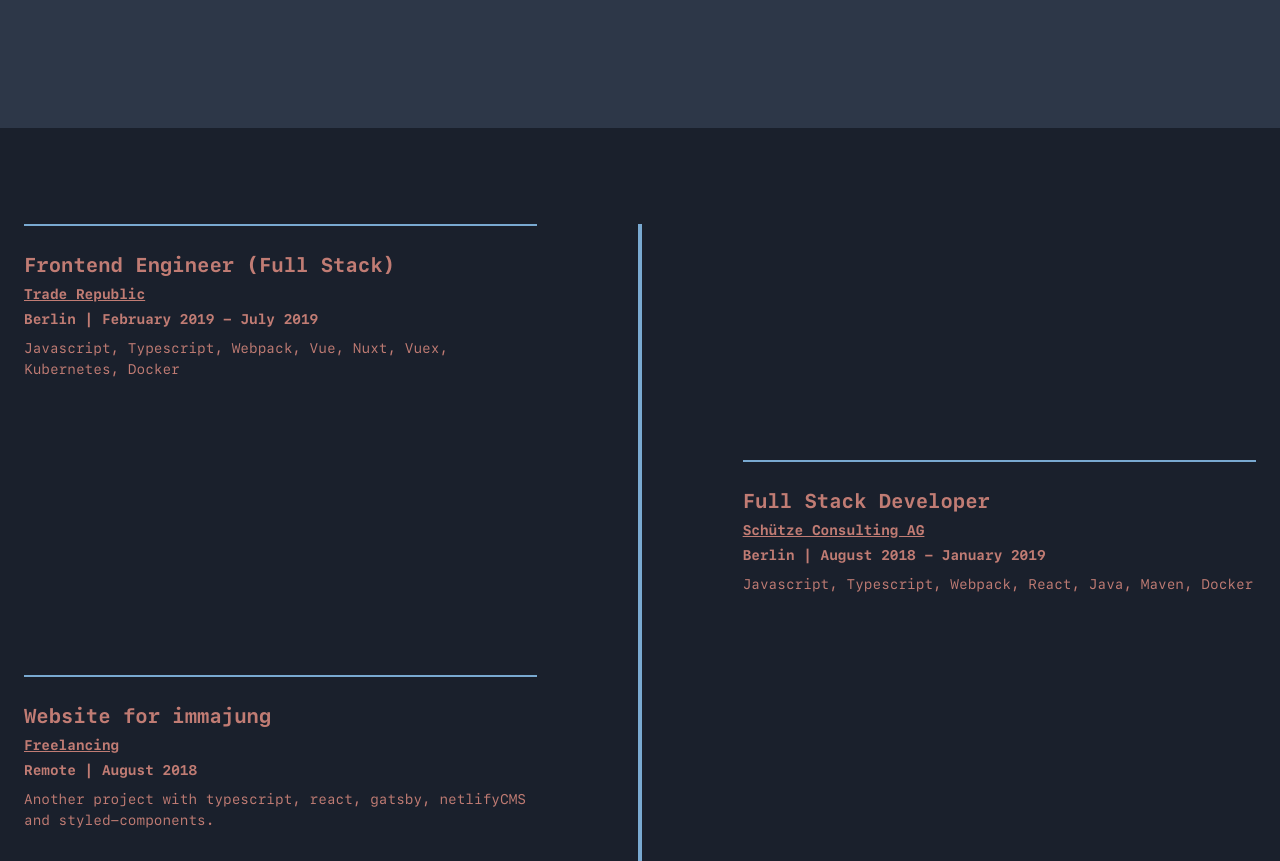
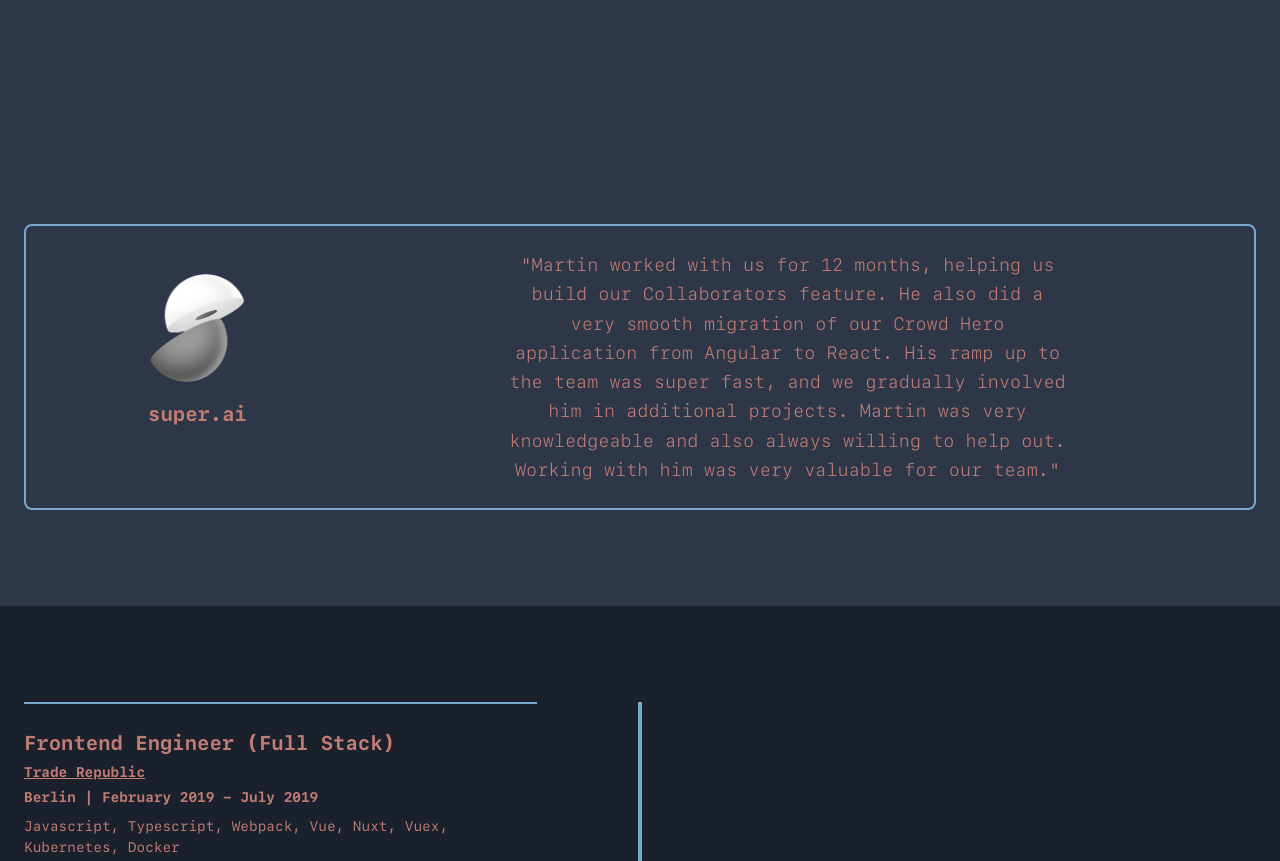
Before and after one commit to makiri1993/my-website, a Gatsby site: page / in a window 1280 px wide. Shown: the part 720-1581 px from the top of the page. Built offline with nearby package versions, Linux system fonts and the light colour scheme; Gatsby itself is replaced by a stand-in of ours; some packages are replaced by stand-ins of ours.

Commit message:
add testimonial

```diff
--- a/content/content/pages/index.md
+++ b/content/content/pages/index.md
@@ -7,7 +7,12 @@ navigation:
     link: https://github.com/makiri1993
   - name: LinkedIn
     link: https://de.linkedin.com/in/%F0%9F%92%BB-martin-kireew-93912a153/en-us
-introduction: "hey!\n\nmy name is martin.\n\nI'm a full stack developer based in berlin.\n\nI'm a huge entusiast of new tech always looking for a new opportunity to shape my skills and my knowledge.\n\nCurrent side project:\nSeveral different applications with GO and React Native.\n\nClick on the button below to see my cv!"
+introduction: "hey!\n\nmy name is martin.\n\nI'm a full stack developer based in Berlin.\n\nI'm a huge entusiast of new tech always looking for a new opportunity to shape my skills and my knowledge.\n\nCurrent side project:\nSeveral different applications with GO and React Native.\n\nClick on the button below to see my cv!"
+testimonials:
+  - name: super.ai
+    link: https://super.ai
+    image: superai.png
+    text: Martin worked with us for 12 months, helping us build our Collaborators feature. He also did a very smooth migration of our Crowd Hero application from Angular to React. His ramp up to the team was super fast, and we gradually involved him in additional projects. Martin was very knowledgeable and also always willing to help out. Working with him was very valuable for our team.
 skills:
   - name: 'Typescript'
     description: 'the better javascript'
--- a/gatsby-config.js
+++ b/gatsby-config.js
@@ -24,13 +24,13 @@ module.exports = {
         // purgeOnly : ['components/', '/main.css', 'bootstrap/'], // Purge only these files/folders
       },
     },
-    // {
-    //   resolve: `gatsby-source-filesystem`,
-    //   options: {
-    //     name: `images`,
-    //     path: `${__dirname}/content/images`,
-    //   },
-    // },
+    {
+      resolve: `gatsby-source-filesystem`,
+      options: {
+        name: `images`,
+        path: `${__dirname}/content/images`,
+      },
+    },
     {
       resolve: `gatsby-source-filesystem`,
       options: {
--- a/package.json
+++ b/package.json
@@ -42,7 +42,7 @@
   "license": "MIT",
   "scripts": {
     "build": "gatsby build",
-    "develop": "gatsby develop",
+    "develop": "gatsby develop -H 0.0.0.0",
     "format": "prettier --write src/**/*.{js,jsx,ts,tsx}",
     "start": "npm run develop",
     "serve": "gatsby serve",
--- /dev/null
+++ b/src/components/Testimonial/Testimonial.tsx
@@ -0,0 +1,25 @@
+import React, { FC } from 'react'
+import { Image } from '../util/image/Image'
+
+export interface TestimonialProps {
+  name: string
+  image: string
+  text: string
+  link: string
+}
+
+export const Testimonial: FC<TestimonialProps> = ({ image, name, text, link }) => {
+  console.log(link)
+
+  return (
+    <div className="flex flex-col md:flex-row items-center border-2 border-secondary rounded-lg py-4 md:p-6">
+      <a className="w-3/12 flex flex-col items-center justify-center" href={link} target="_blank" rel="noreferrer">
+        <Image className="w-20 md:w-24" imageName={image} />
+        <h2 className="py-4 text-primary">{name}</h2>
+      </a>
+      <blockquote className="w-10/12 md:w-9/12 lg:px-24 xl:px-40 font-light lg:text-lg text-center text-primary leading-relaxed">
+        &quot;{text}&quot;
+      </blockquote>
+    </div>
+  )
+}
--- a/src/components/util/image/image.tsx
+++ b/src/components/util/image/image.tsx
@@ -13,16 +13,18 @@ interface Props {
   className?: string
 }
 
-const Image: FC<Props> = ({ imageName, maxWidth = 500, className = '' }) => (
+export const Image: FC<Props> = ({ imageName, maxWidth = 500, className = '' }) => (
   <StaticQuery
     query={graphql`
       query {
-        allImageSharp {
+        allFile {
           edges {
             node {
-              fluid(maxWidth: 1000) {
-                ...GatsbyImageSharpFluid
-                originalName
+              childImageSharp {
+                fluid(maxWidth: 1000) {
+                  ...GatsbyImageSharpFluid
+                  originalName
+                }
               }
             }
           }
@@ -30,18 +32,19 @@ const Image: FC<Props> = ({ imageName, maxWidth = 500, className = '' }) => (
       }
     `}
     render={(data) => {
-      const image = data.allImageSharp.edges.find(
-        (edge: { node: { fluid: { originalName: string } } }) => edge.node.fluid.originalName === imageName,
+      const image = data.allFile.edges?.find(
+        (edge: { node: { childImageSharp: { fluid: { originalName: string } } } }) =>
+          edge?.node?.childImageSharp?.fluid?.originalName === imageName,
       )
+
       if (!image) {
         return null
       }
       return (
         <div style={{ maxWidth: maxWidth }}>
-          <Img className={className} fluid={image.node.fluid} />
+          <Img className={className} fluid={image.node.childImageSharp.fluid} />
         </div>
       )
     }}
   />
 )
-export default Image
--- a/src/pages/index.tsx
+++ b/src/pages/index.tsx
@@ -8,6 +8,7 @@ import SEO from '../components/util/seo/Seo'
 import { parseToSkillModel, SkillModelProps } from '../model/SkillModel'
 import { parseToTimelineModels, TimelineElementModelProps } from '../model/TImelineElementModel'
 import FormButton from '../components/form/FormButton'
+import { Testimonial, TestimonialProps } from '../components/Testimonial/Testimonial'
 
 interface IndexProps {
   data: {
@@ -15,6 +16,7 @@ interface IndexProps {
       frontmatter: {
         introduction: string
         skills: SkillModelProps[]
+        testimonials: TestimonialProps[]
       }
     }
     timelineEvents: {
@@ -24,7 +26,9 @@ interface IndexProps {
 }
 
 const IndexPage: FC<IndexProps> = ({ data: { siteData, timelineEvents } }) => {
-  const { introduction, skills } = siteData.frontmatter
+  const { introduction, skills, testimonials } = siteData.frontmatter
+  console.log({ testimonials })
+
   const { nodes } = timelineEvents
   const timelineElements = parseToTimelineModels(nodes)
   const skillElements = parseToSkillModel(skills)
@@ -38,6 +42,11 @@ const IndexPage: FC<IndexProps> = ({ data: { siteData, timelineEvents } }) => {
         author="Martin Kireew"
       />
       <Introduction content={introduction} />
+      <div className="container px-6 py-24">
+        {testimonials.map((testimonial, index) => (
+          <Testimonial key={index} {...testimonial} />
+        ))}
+      </div>
       <TimelineContainer timelineElements={timelineElements} />
       <Skills skills={skillElements} />
       <FormButton />
@@ -52,6 +61,12 @@ export const query = graphql`
     siteData: markdownRemark(frontmatter: { pageKey: { eq: "page_index" } }) {
       frontmatter {
         introduction
+        testimonials {
+          name
+          image
+          text
+          link
+        }
         skills {
           name
           description
```
Also changed, not shown: content/images/superai.png (added).
